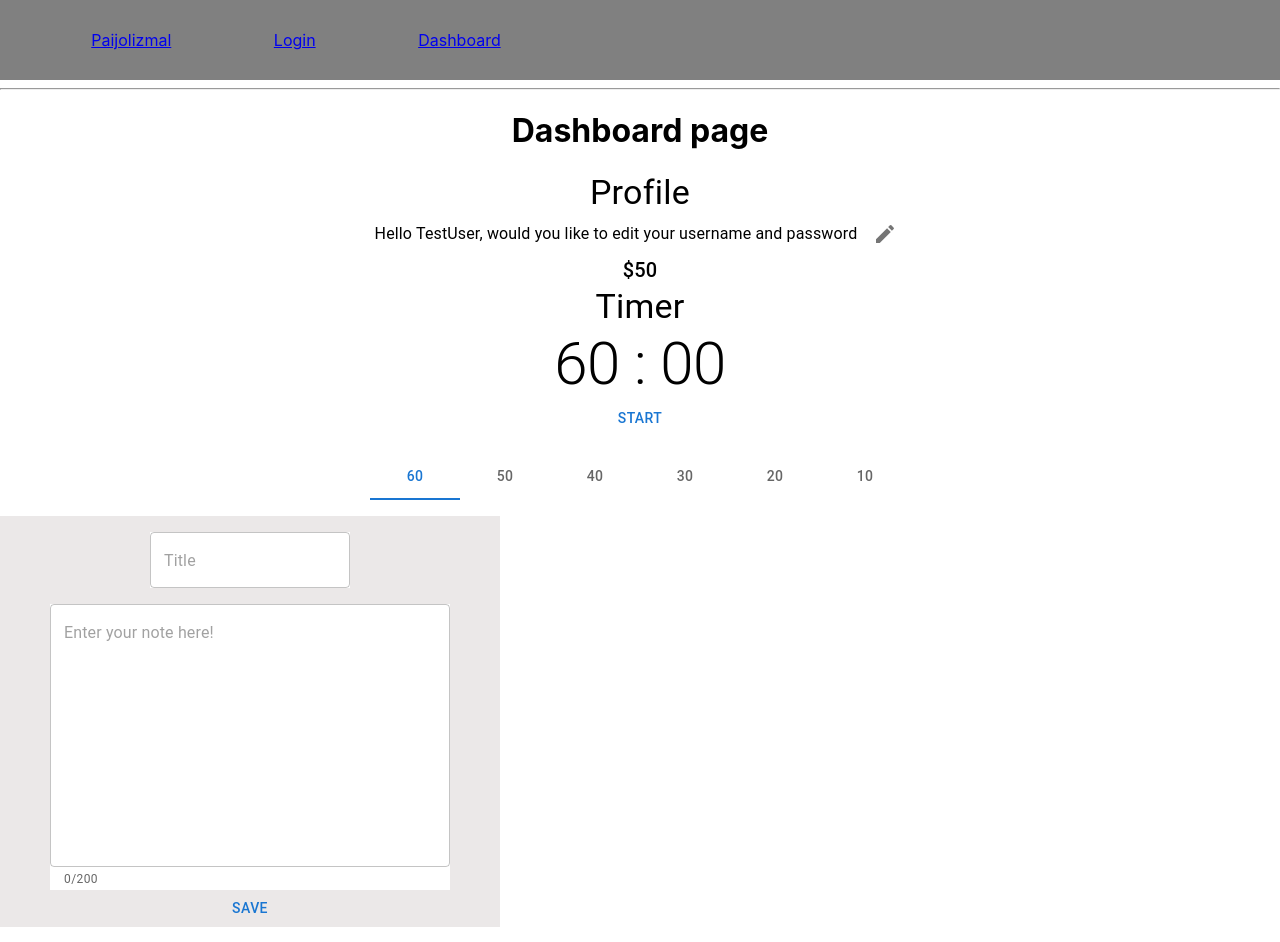
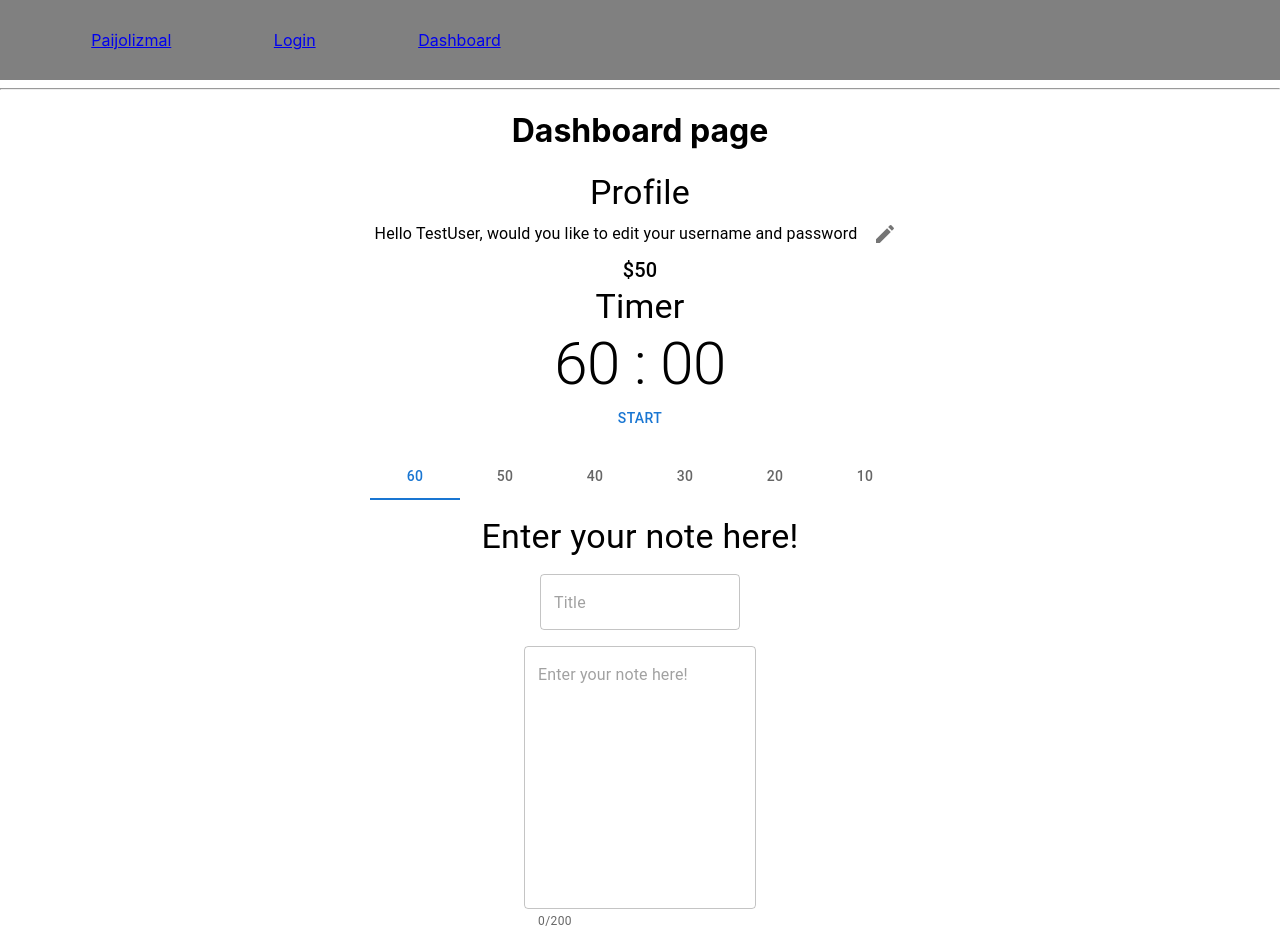
Before and after one commit to J5kinner/PaiJoLizMal, a React (Create React App) app: page /dashboard in a window 1280 px wide. Shown: the top 942 px of the page. Built offline with nearby package versions, Linux system fonts and the light colour scheme.

Commit message:
updated styling of note editor to better match current dashboard

```diff
--- a/src/views/Dashboard/NoteEditor.js
+++ b/src/views/Dashboard/NoteEditor.js
@@ -8,7 +8,8 @@
 import React, { useState } from 'react'
 import { FormControl,
          Button, Box,
-         TextField } from '@mui/material'
+         TextField,
+         Typography} from '@mui/material'
 
 const NoteEditor = () => {
     const [title, setTitle] = useState('')
@@ -29,8 +30,11 @@ const NoteEditor = () => {
     }
 
     return (
-      <Box sx={{width: 500, backgroundColor: '#EBE8E8' }}>
-        <FormControl sx={{display: 'block', alignItems: 'left'}}>
+      <Box sx={{width: '100%', display: 'flex', flexDirection: 'column', alignItems: 'center'}}>
+     <Typography variant='h4'>
+          Enter your note here!
+      </Typography>
+        <FormControl sx={{display: 'block'}}>
           <Box sx={{padding: 2}}>
             <TextField placeholder="Title"
              onChange={handleTitleChange}
@@ -45,7 +49,7 @@ const NoteEditor = () => {
                 maxRows={10}
                 inputProps={{ maxLength: maxCharacters }}
                 helperText={`${note.length}/${maxCharacters}`}
-                sx={{ width: 400, backgroundColor: 'white'}}
+                sx={{ width: '100%', backgroundColor: 'white'}}
             />
             </Box>
             <Button onClick={handleAddNote}>Save</Button>
--- a/src/views/LoginPage.js
+++ b/src/views/LoginPage.js
@@ -41,7 +41,6 @@ const LoginPage = () => {
       setLoginMode(true)
     }
   }
-
 
   const handleUsernameChange = (event) => {
     setUsername(event.target.value)
```
